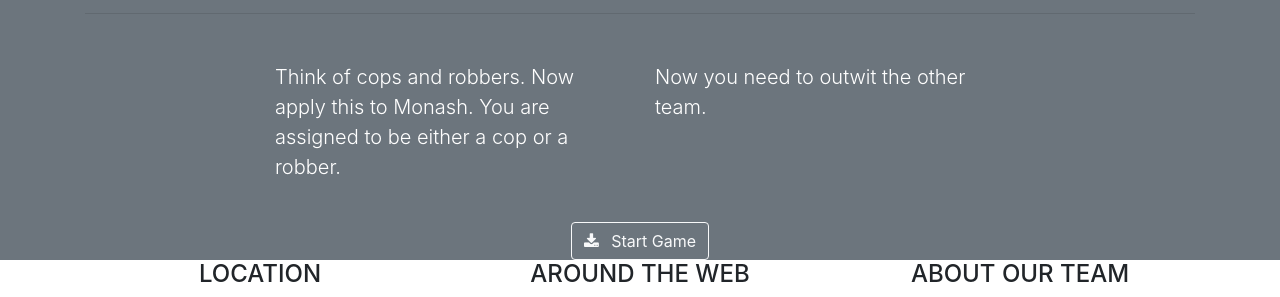
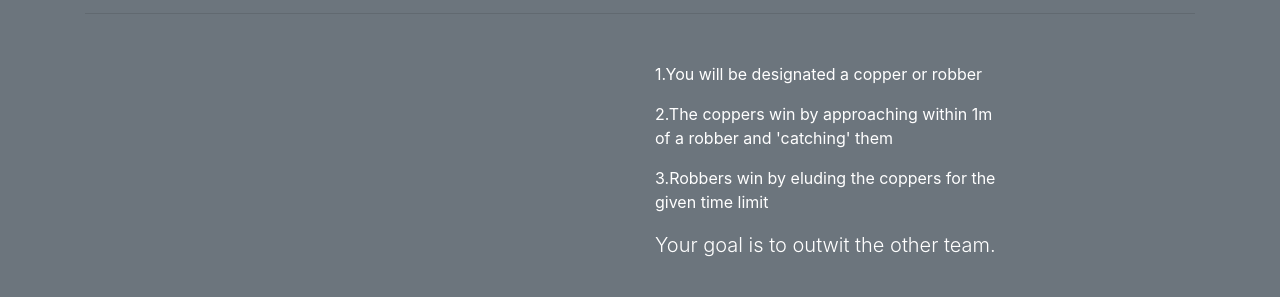
Before and after one commit to ac-asks/Monash-SeekerSpace, a website with bundled scripts: page startbootstrap-freelancer-gh-pages/index.html in a window 1280 px wide. Shown: the part 609-906 px from the top of the page. Built offline with nearby package versions, Linux system fonts and the light colour scheme; no server answers; files whose address does not match are found by name.

Commit message:
Added rules
Rules aded to index page

```diff
--- a/startbootstrap-freelancer-gh-pages/index.html
+++ b/startbootstrap-freelancer-gh-pages/index.html
@@ -69,10 +69,13 @@
         <hr class="star-light mb-5">
         <div class="row">
           <div class="col-lg-4 ml-auto">
-            <p class="lead">Think of cops and robbers. Now apply this to Monash. You are assigned to be either a cop or a robber.</p>
+            <p class="lead"></p>
           </div>
           <div class="col-lg-4 mr-auto">
-            <p class="lead">Now you need to outwit the other team.</p>
+          <p> 1.You will be designated a copper or robber</p>
+          <p> 2.The coppers win by approaching within 1m of a robber and 'catching' them </p>
+          <p> 3.Robbers win by eluding the coppers for the given time limit </p>
+            <p class="lead"> Your goal is to outwit the other team.</p>
           </div>
         </div>
         <div class="text-center mt-4">
```
Also changed, not shown: 1 other file.
